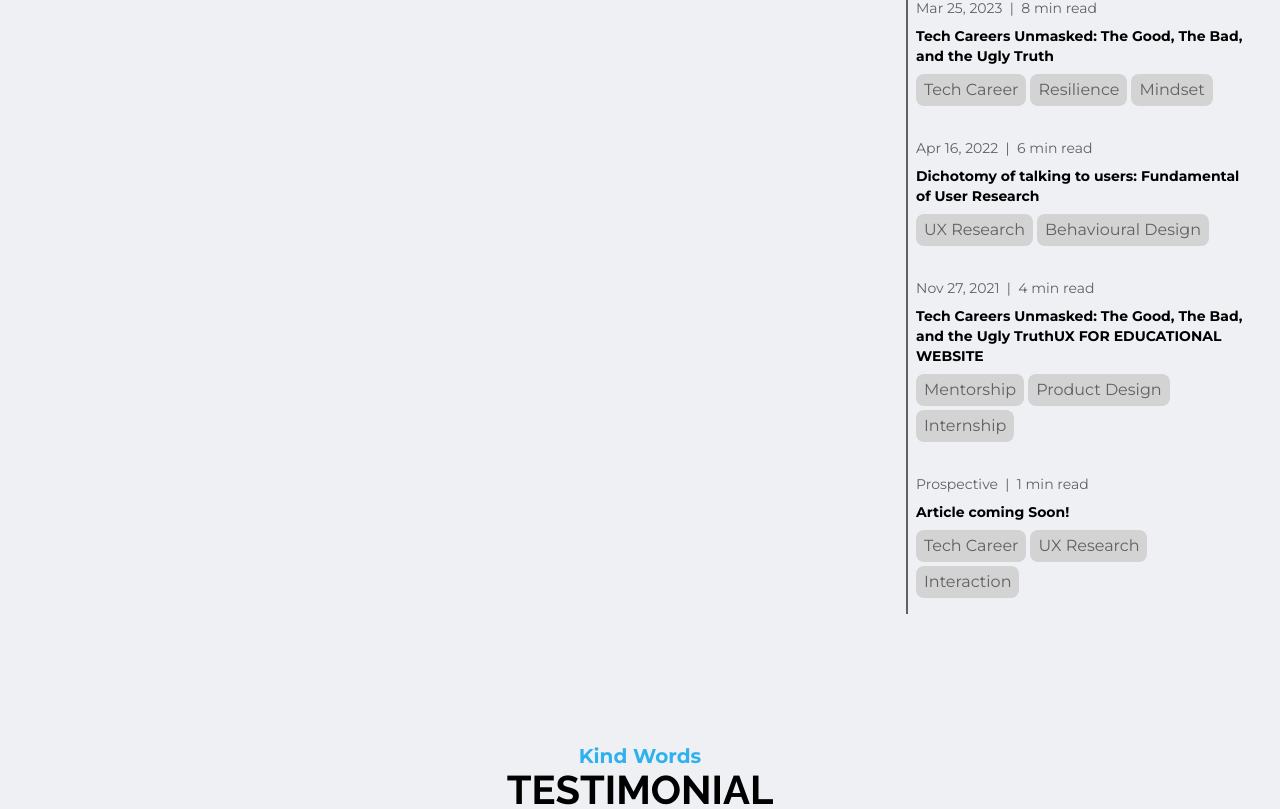
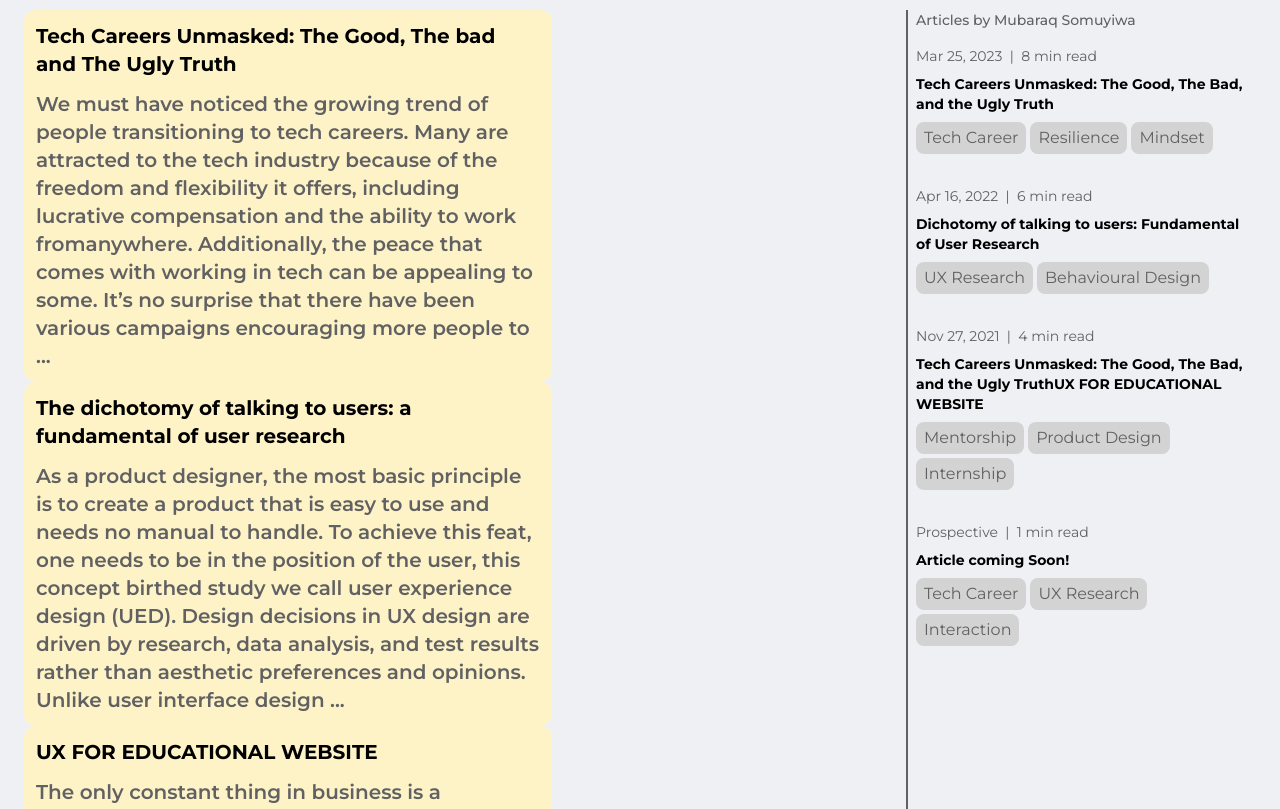
Before and after one commit to Misty-Arts/mubarak-portfolio, a Next.js app: page / in a window 1280 px wide. Shown: the part 4224-5033 px from the top of the page. Built offline with nearby package versions, Linux system fonts and the light colour scheme.

Commit message:
Add large article card

```diff
--- a/src/components/LandingPage/Articles/LargeCard.tsx
+++ b/src/components/LandingPage/Articles/LargeCard.tsx
@@ -1,7 +1,17 @@
 import { FC } from "react";
 
-const LargeCard: FC = () => {
-  return <>LargeCard</>;
+interface ILargeCard {
+  topic: string;
+  content: string;
+}
+
+const LargeCard: FC<ILargeCard> = ({ topic, content }) => {
+  return (
+    <div className="p-2 md:p-3 bg-amber-100 rounded-xl">
+      <p className="font-bold text-xl leading-24px mb-3">{topic}</p>
+      <p className="font-semibold text-xl text-grey">{content}</p>
+    </div>
+  );
 };
 
 export default LargeCard;
--- a/src/components/LandingPage/Articles/SmallCard.tsx
+++ b/src/components/LandingPage/Articles/SmallCard.tsx
@@ -10,7 +10,6 @@ interface ISmallCard {
 const SmallCard: FC<ISmallCard> = ({ date, time, topic, keywords }) => {
   return (
     <div className="max-w-350px py-4">
-      <div className="">
       <span className="text-grey text-sm flex">
         <p>{date}&nbsp;&nbsp;</p> | <p>&nbsp;&nbsp;{time}</p>
       </span>
@@ -26,7 +25,6 @@ const SmallCard: FC<ISmallCard> = ({ date, time, topic, keywords }) => {
         ))}
       </div>
     </div>
-    </div>
   );
 };
 
--- a/src/components/LandingPage/Articles/index.tsx
+++ b/src/components/LandingPage/Articles/index.tsx
@@ -2,41 +2,22 @@ import Heading from "@/components/common/Heading";
 import { FC } from "react";
 import LargeCard from "./LargeCard";
 import SmallCard from "./SmallCard";
-
-const smallCardItems = [
-  {
-    date: "Mar 25, 2023",
-    time: "8 min read",
-    topic: "Tech Careers Unmasked: The Good, The Bad, and the Ugly Truth",
-    keywords: ["Tech Career", "Resilience", "Mindset"],
-  },
-  {
-    date: "Apr 16, 2022",
-    time: "6 min read",
-    topic: "Dichotomy of talking to users: Fundamental of User Research",
-    keywords: ["UX Research", "Behavioural Design"],
-  },
-  {
-    date: "Nov 27, 2021",
-    time: "4 min read",
-    topic:
-      "Tech Careers Unmasked: The Good, The Bad, and the Ugly TruthUX FOR EDUCATIONAL WEBSITE",
-    keywords: ["Mentorship", "Product Design", "Internship"],
-  },
-  {
-    date: "Prospective",
-    time: "1 min read",
-    topic: "Article coming Soon!",
-    keywords: ["Tech Career", "UX Research", "Interaction"],
-  },
-];
+import { largeCardItems, smallCardItems } from "./variables";
 
 const Articles: FC = () => {
   return (
-    <section className=" custom-container my-16 md:my-32">
+    <section className="custom-container my-16 md:my-32">
       <Heading subtitle="Thought Provoking" title="ARTICLES" />
-      <div className="flex justify-between">
-        <LargeCard />
+      <div className="flex justify-between mt-6 md:mt-12">
+        <div className="max-w-528px w-full">
+          {largeCardItems.map((item, index) => (
+            <LargeCard
+              key={`${item.topic}-${index}`}
+              topic={item.topic}
+              content={item.content}
+            />
+          ))}
+        </div>
 
         <div className="border-grey border-l-2 max-w-350px w-full px-2">
           <p className="font-medium text-sm text-grey">
@@ -44,7 +25,7 @@ const Articles: FC = () => {
           </p>
           {smallCardItems.map((item, index) => (
             <SmallCard
-              key={`${item}-${index}`}
+              key={`${item.topic}-${index}`}
               date={item.date}
               time={item.time}
               topic={item.topic}
--- /dev/null
+++ b/src/components/LandingPage/Articles/variables.ts
@@ -0,0 +1,50 @@
+export const smallCardItems = [
+  {
+    date: "Mar 25, 2023",
+    time: "8 min read",
+    topic: "Tech Careers Unmasked: The Good, The Bad, and the Ugly Truth",
+    keywords: ["Tech Career", "Resilience", "Mindset"],
+  },
+  {
+    date: "Apr 16, 2022",
+    time: "6 min read",
+    topic: "Dichotomy of talking to users: Fundamental of User Research",
+    keywords: ["UX Research", "Behavioural Design"],
+  },
+  {
+    date: "Nov 27, 2021",
+    time: "4 min read",
+    topic:
+      "Tech Careers Unmasked: The Good, The Bad, and the Ugly TruthUX FOR EDUCATIONAL WEBSITE",
+    keywords: ["Mentorship", "Product Design", "Internship"],
+  },
+  {
+    date: "Prospective",
+    time: "1 min read",
+    topic: "Article coming Soon!",
+    keywords: ["Tech Career", "UX Research", "Interaction"],
+  },
+];
+
+export const largeCardItems = [
+  {
+    topic: "Tech Careers Unmasked: The Good, The bad and The Ugly Truth",
+    content:
+      "We must have noticed the growing trend of people transitioning to tech careers. Many are attracted to the tech industry because of the freedom and flexibility it offers, including lucrative compensation and the ability to work fromanywhere. Additionally, the peace that comes with working in tech can be appealing to some. It’s no surprise that there have been various campaigns encouraging more people to ...",
+  },
+  {
+    topic: "The dichotomy of talking to users: a fundamental of user research",
+    content:
+      "As a product designer, the most basic principle is to create a product that is easy to use and needs no manual to handle. To achieve this feat, one needs to be in the position of the user, this concept birthed study we call user experience design (UED). Design decisions in UX design are driven by research, data analysis, and test results rather than aesthetic preferences and opinions. Unlike user interface design ...",
+  },
+  {
+    topic: "UX FOR EDUCATIONAL WEBSITE",
+    content:
+      "The only constant thing in business is a competition they say, and website project planning is destined for failure without proper competitive analysis. It’s our Second Capstone project (Capstone project 2) at SideHustle Internship. Our area of focus as a team is the academic sector, a university of agriculture to be precise and as a creative agency, we are tasked with improving its website and making it easier for its users to navigate. After all, what is an institution ...",
+  },
+  {
+    topic: "Article coming Soon!",
+    content:
+      "Keep an eye out for forthcoming articles! I'm presently working on the next one, ensuring that it is informative, thought-provoking, and problem-solving. Remember to follow and subscribe to receive notifications when it is available. Get ready to be inspired by the next piece! You can also suggest a topic for me to write on. ",
+  },
+];
--- a/src/components/LandingPage/Contact/index.tsx
+++ b/src/components/LandingPage/Contact/index.tsx
@@ -16,8 +16,9 @@ const Contact: FC = () => {
     <section id="contact" className="custom-container my-16 md:my-32">
       <Heading title="CONTACT" subtitle="Get in Touch" />
       <div className="flex flex-wrap justify-between ">
-        {contactDetails.map((item) => (
+        {contactDetails.map((item, index) => (
           <ContactCard
+            key={`${item.title}-${index}`}
             icon={item.icon}
             title={item.title}
             content={item.content}
--- a/tailwind.config.js
+++ b/tailwind.config.js
@@ -24,6 +24,7 @@ module.exports = {
         "450px": "450px",
         "500px": "500px",
         "517px": "517px",
+        "528px": "528px",
         "655px": "655px",
         "682px": "682px",
         "680px": "680px",
@@ -60,6 +61,10 @@ module.exports = {
         orange: "#EC9412",
         wine: "#CC3A3B",
         green: "#1FC586",
+        "article-blue": "#B8E4EF",
+        "article-orange": "#FEEAB7",
+        "article-yellow": "#F2FFB8",
+        "article-yellow-50": "#F2FFB8",
       },
       spacing: {
         13.5: "58px",
@@ -68,6 +73,7 @@ module.exports = {
         30: "120px",
         "7px": "7px",
         "15px": "15px",
+        "24px": "24px",
         "28px": "28px",
         "32px": "32px",
         "172px": "172px",
```
Lines whose indentation alone changed are shown as unchanged.
